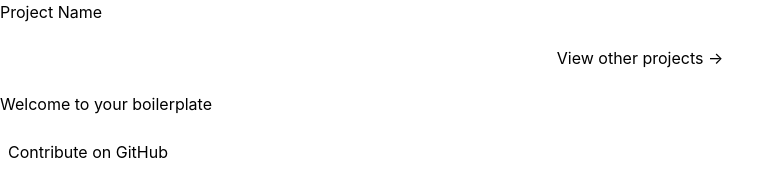
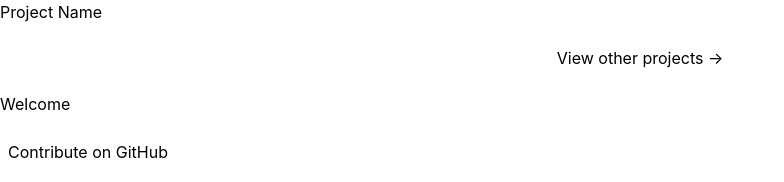
Before and after one commit to MrSunshyne/covid19-mauritius, a Vue app: page / in a window 1280 px wide. Shown: the top 182 px of the page, without its empty margins (0-784 px from the left). Built offline with nearby package versions, Linux system fonts and the light colour scheme.

Commit message:
updated deploy info

```diff
--- a/src/views/Home.vue
+++ b/src/views/Home.vue
@@ -1,6 +1,6 @@
 <template>
 	<div class="home">
-		<h1 class="text-2xl">Welcome to your boilerplate</h1>
+		<h1 class="text-2xl">Welcome </h1>
 	</div>
 </template>
 
--- a/vue.config.js
+++ /dev/null
@@ -1,3 +0,0 @@
-module.exports = {
-  publicPath: process.env.NODE_ENV === "production" ? "/todo-repo-name/" : "/"
-};
```
Also changed, not shown: 1 other file (tests, documents, lock files or other folders).
